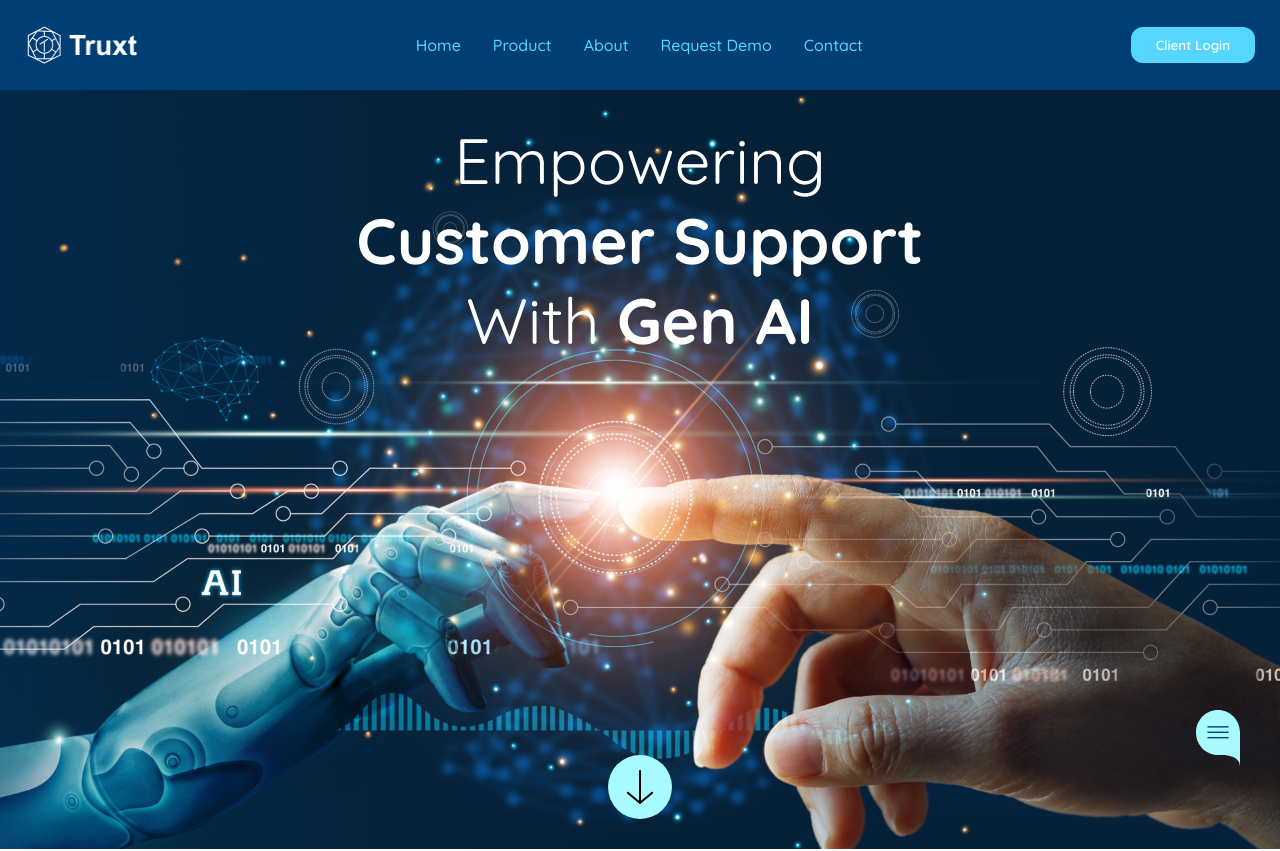
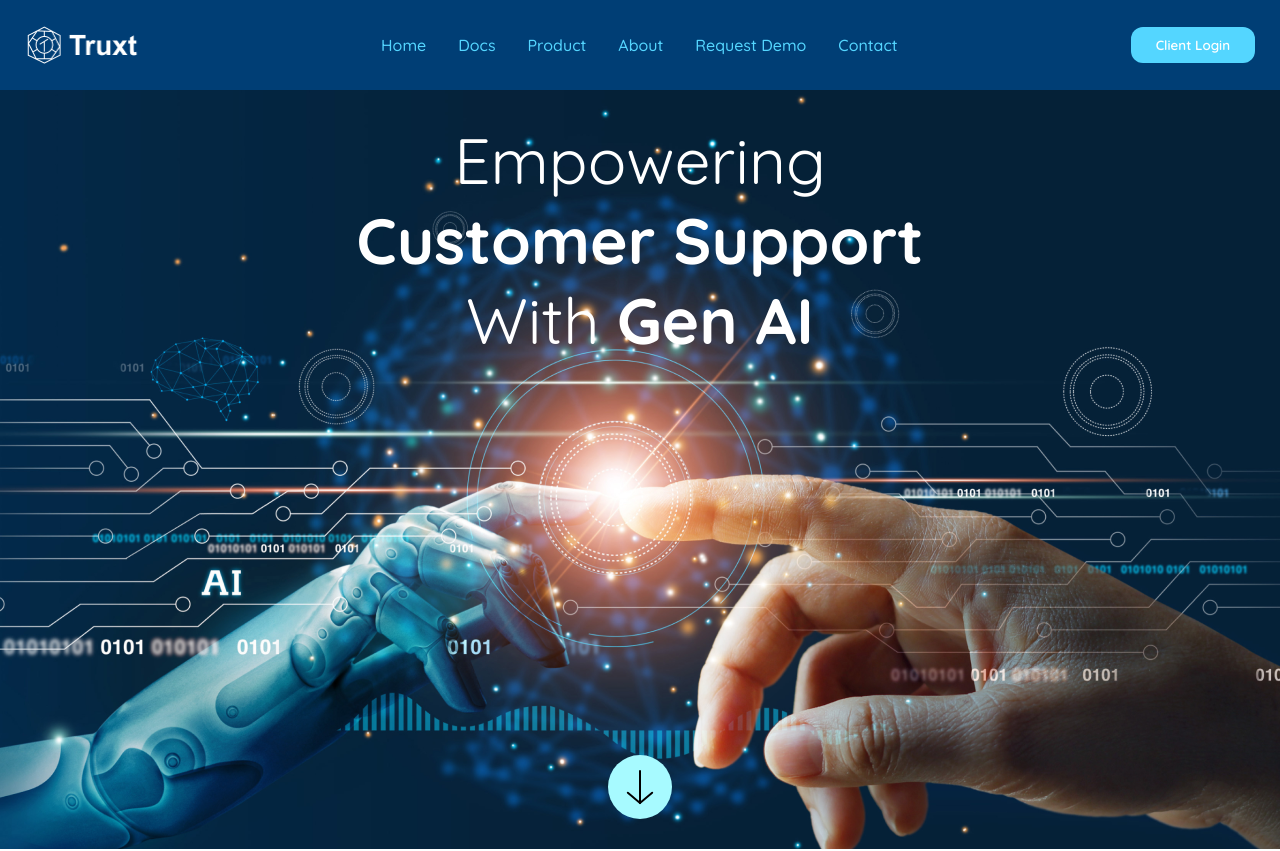
Before and after one commit to prathamsaxen/truxt-landing-app, a React (Create React App) app: page / in a window 1280 px wide. Shown: the top 851 px of the page. Built offline with nearby package versions, Linux system fonts and the light colour scheme.

Commit message:
Implemented Docs Page In Navigation

```diff
--- a/package.json
+++ b/package.json
@@ -9,6 +9,7 @@
     "@testing-library/jest-dom": "^5.17.0",
     "@testing-library/react": "^13.4.0",
     "@testing-library/user-event": "^13.5.0",
+    "@truxt-ai/client-modal": "^1.0.0",
     "axios": "^1.7.7",
     "react": "^18.3.1",
     "react-dom": "^18.3.1",
--- a/src/App.js
+++ b/src/App.js
@@ -1,10 +1,12 @@
 import "./App.css";
 import Layout from "./Layout";
+import TruxtModal from "@truxt-ai/client-modal";
 
 function App() {
   return (
     <div className="App">
       <Layout />
+      <TruxtModal ButtonText={"ASK AI"} API={"k"}/>
     </div>
   );
 }
--- a/src/Components/Header/Header.jsx
+++ b/src/Components/Header/Header.jsx
@@ -9,6 +9,14 @@ function Header({ setSidebarDisplay }) {
   const { HomeRef, ProductRef, AboutRef, ContactRef } = useContext(ReferenceContext);
   const navigate = useNavigate();
   const location = useLocation();
+
+  const handleNavigation = (item) => {
+    if (typeof item === "string") {
+      navigate(item);
+    } else {
+      scrollToSection(item);
+    }
+  };
 
   const scrollToSection = (ref) => {
     if (location.pathname !== "/") {
@@ -25,6 +33,10 @@ function Header({ setSidebarDisplay }) {
     {
       path: HomeRef,
       title: "Home",
+    },
+    {
+      path: "/docs",
+      title: "Docs",
     },
     {
       path: ProductRef,
@@ -50,7 +62,7 @@ function Header({ setSidebarDisplay }) {
       <nav>
         {NavigationItems.map((item, index) => {
           return (
-            <p onClick={() => scrollToSection(item.path)} key={index}>
+            <p onClick={() => handleNavigation(item.path)} key={index}>
               {item.title}
             </p>
           );
--- a/src/Layout.jsx
+++ b/src/Layout.jsx
@@ -5,8 +5,8 @@ import Docs from "./Pages/Docs/Docs";
 import Footer from "./Components/Footer/Footer";
 import ReferenceContext from "./Context/ReferenceContext";
 import Sidebar from "./Components/Sidebar/Sidebar";
-import chat_icon from "./assets/chat_bot_icon.svg";
-import AI from "./Components/AI/AI";
+// import chat_icon from "./assets/chat_bot_icon.svg";
+// import AI from "./Components/AI/AI";
 import { Routes, Route } from "react-router-dom";
 import "./App.css";
 
@@ -19,10 +19,10 @@ function Layout() {
   const [AIContainer, setAIContainer] = useState(false);
   return (
     <div className="App">
-      <button className="ai-button">
+      {/* <button className="ai-button">
         <img src={chat_icon} alt="Error in loading icon" onClick={() => setAIContainer(true)} />
-      </button>
-      {AIContainer ? <AI setAIContainer={setAIContainer} /> : null}
+      </button> */}
+      {/* {AIContainer ? <AI setAIContainer={setAIContainer} /> : null} */}
       <ReferenceContext.Provider value={{ HomeRef, ProductRef, AboutRef, ContactRef }}>
         {sidebarDispaly ? <Sidebar setSidebarDisplay={setSidebarDisplay} /> : null}
         <Header setSidebarDisplay={setSidebarDisplay} />
```
Also changed, not shown: 1 other file (tests, documents, lock files or other folders).
